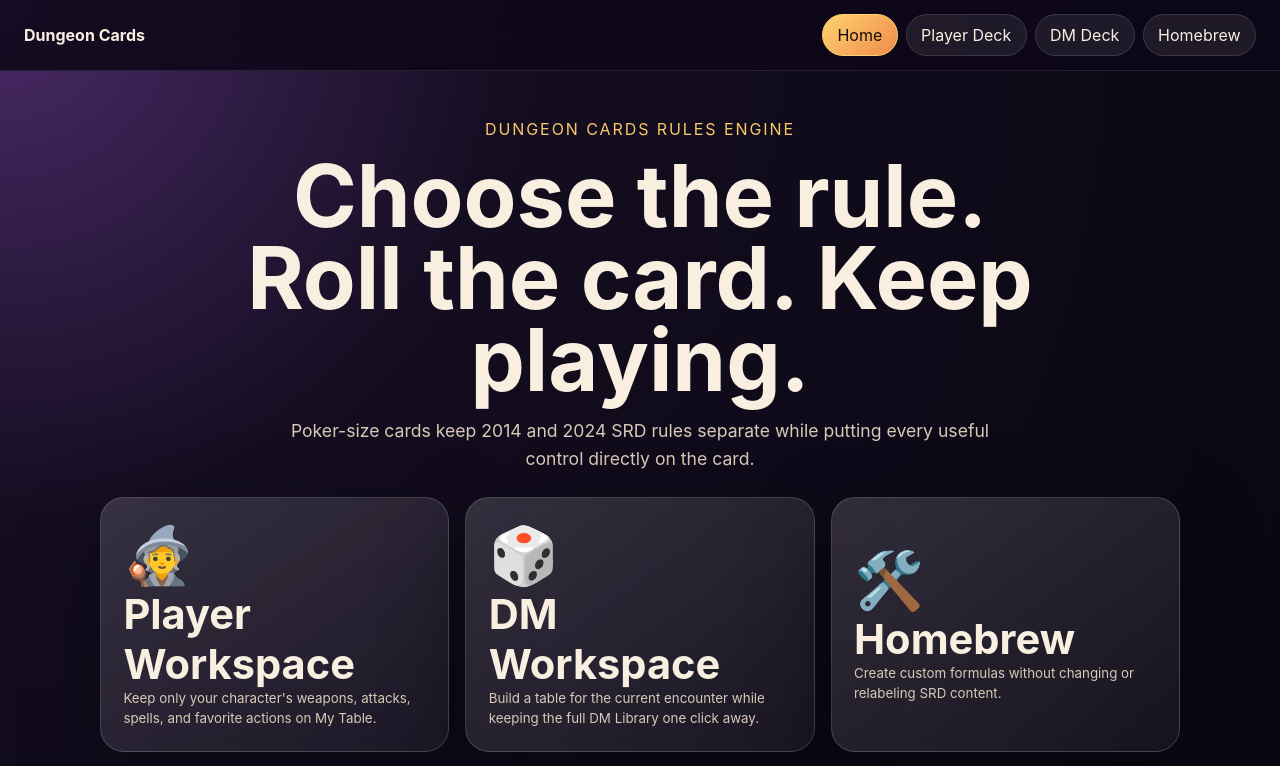
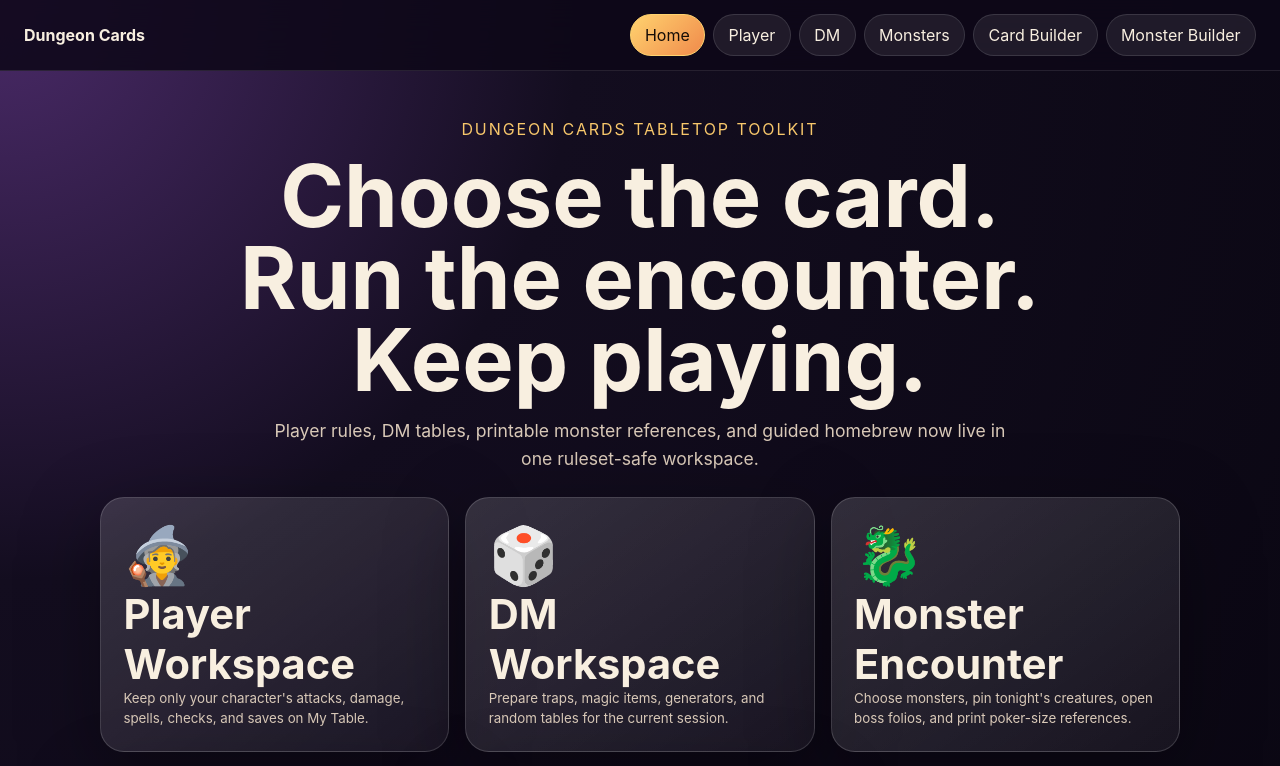
Before and after one commit to cbw29512/DungeonCards, a React (Vite) app: page / in a window 1280 px wide. Shown: the top 766 px of the page. Built offline with nearby package versions, Linux system fonts and the light colour scheme.

Commit message:
Integrate monster cards into the main app

```diff
--- a/src/App.tsx
+++ b/src/App.tsx
@@ -1,6 +1,8 @@
 import { useState } from "react";
 import { DeckGrid } from "./components/DeckGrid";
 import { HomebrewBuilder } from "./components/HomebrewBuilder";
+import { MonsterDeck } from "./components/MonsterDeck";
+import { MonsterHomebrewBuilder } from "./components/MonsterHomebrewBuilder";
 import { RulesDeck } from "./components/RulesDeck";
 import { dmRuleCards, playerRuleCards } from "./data/ruleCardCatalog";
 import { useHomebrewCards } from "./hooks/useHomebrewCards";
@@ -12,9 +14,11 @@ import "./styles/rule-cards.css";
 import "./styles/rule-controls.css";
 import "./styles/rule-history.css";
 import "./styles/workspaces.css";
+import "./styles/monsters.css";
+import "./styles/monster-print.css";
 import "./styles/accessibility.css";
 
-type AppPage = "home" | "player" | "dm" | "homebrew";
+type AppPage = "home" | "player" | "dm" | "monster" | "homebrew" | "monster-homebrew";
 
 export const App = () => {
   const [activePage, setActivePage] = useState<AppPage>("home");
@@ -31,9 +35,11 @@ export const App = () => {
         <strong>Dungeon Cards</strong>
         <div>
           <button aria-pressed={activePage === "home"} type="button" onClick={() => setActivePage("home")}>Home</button>
-          <button aria-pressed={activePage === "player"} type="button" onClick={() => setActivePage("player")}>Player Deck</button>
-          <button aria-pressed={activePage === "dm"} type="button" onClick={() => setActivePage("dm")}>DM Deck</button>
-          <button aria-pressed={activePage === "homebrew"} type="button" onClick={() => setActivePage("homebrew")}>Homebrew</button>
+          <button aria-pressed={activePage === "player"} type="button" onClick={() => setActivePage("player")}>Player</button>
+          <button aria-pressed={activePage === "dm"} type="button" onClick={() => setActivePage("dm")}>DM</button>
+          <button aria-pressed={activePage === "monster"} type="button" onClick={() => setActivePage("monster")}>Monsters</button>
+          <button aria-pressed={activePage === "homebrew"} type="button" onClick={() => setActivePage("homebrew")}>Card Builder</button>
+          <button aria-pressed={activePage === "monster-homebrew"} type="button" onClick={() => setActivePage("monster-homebrew")}>Monster Builder</button>
         </div>
       </nav>
 
@@ -42,26 +48,36 @@ export const App = () => {
       {activePage === "home" && (
         <section className="hero compact-hero">
           <div className="hero__content">
-            <p className="hero__eyebrow">Dungeon Cards Rules Engine</p>
-            <h1>Choose the rule. Roll the card. Keep playing.</h1>
+            <p className="hero__eyebrow">Dungeon Cards Tabletop Toolkit</p>
+            <h1>Choose the card. Run the encounter. Keep playing.</h1>
             <p>
-              Poker-size cards keep 2014 and 2024 SRD rules separate while putting every useful control directly on the card.
+              Player rules, DM tables, printable monster references, and guided homebrew now live in one ruleset-safe workspace.
             </p>
             <div className="role-card-grid">
               <button className="role-card" type="button" onClick={() => setActivePage("player")}>
                 <span>🧙</span>
                 <strong>Player Workspace</strong>
-                <small>Keep only your character's weapons, attacks, spells, and favorite actions on My Table.</small>
+                <small>Keep only your character's attacks, damage, spells, checks, and saves on My Table.</small>
               </button>
               <button className="role-card" type="button" onClick={() => setActivePage("dm")}>
                 <span>🎲</span>
                 <strong>DM Workspace</strong>
-                <small>Build a table for the current encounter while keeping the full DM Library one click away.</small>
+                <small>Prepare traps, magic items, generators, and random tables for the current session.</small>
+              </button>
+              <button className="role-card" type="button" onClick={() => setActivePage("monster")}>
+                <span>🐉</span>
+                <strong>Monster Encounter</strong>
+                <small>Choose monsters, pin tonight's creatures, open boss folios, and print poker-size references.</small>
               </button>
               <button className="role-card" type="button" onClick={() => setActivePage("homebrew")}>
                 <span>🛠️</span>
-                <strong>Homebrew</strong>
-                <small>Create custom formulas without changing or relabeling SRD content.</small>
+                <strong>Card Builder</strong>
+                <small>Create custom dice and rules cards without changing SRD content.</small>
+              </button>
+              <button className="role-card" type="button" onClick={() => setActivePage("monster-homebrew")}>
+                <span>🧌</span>
+                <strong>Monster Builder</strong>
+                <small>Edit a complete example monster with helper text and a live printable folio.</small>
               </button>
             </div>
           </div>
@@ -88,6 +104,8 @@ export const App = () => {
         />
       )}
 
+      {activePage === "monster" && <MonsterDeck />}
+
       {activePage === "homebrew" && (
         <>
           <HomebrewBuilder onCreate={createCard} storageError={storageError} />
@@ -106,6 +124,8 @@ export const App = () => {
           )}
         </>
       )}
+
+      {activePage === "monster-homebrew" && <MonsterHomebrewBuilder />}
     </main>
   );
 };
```
